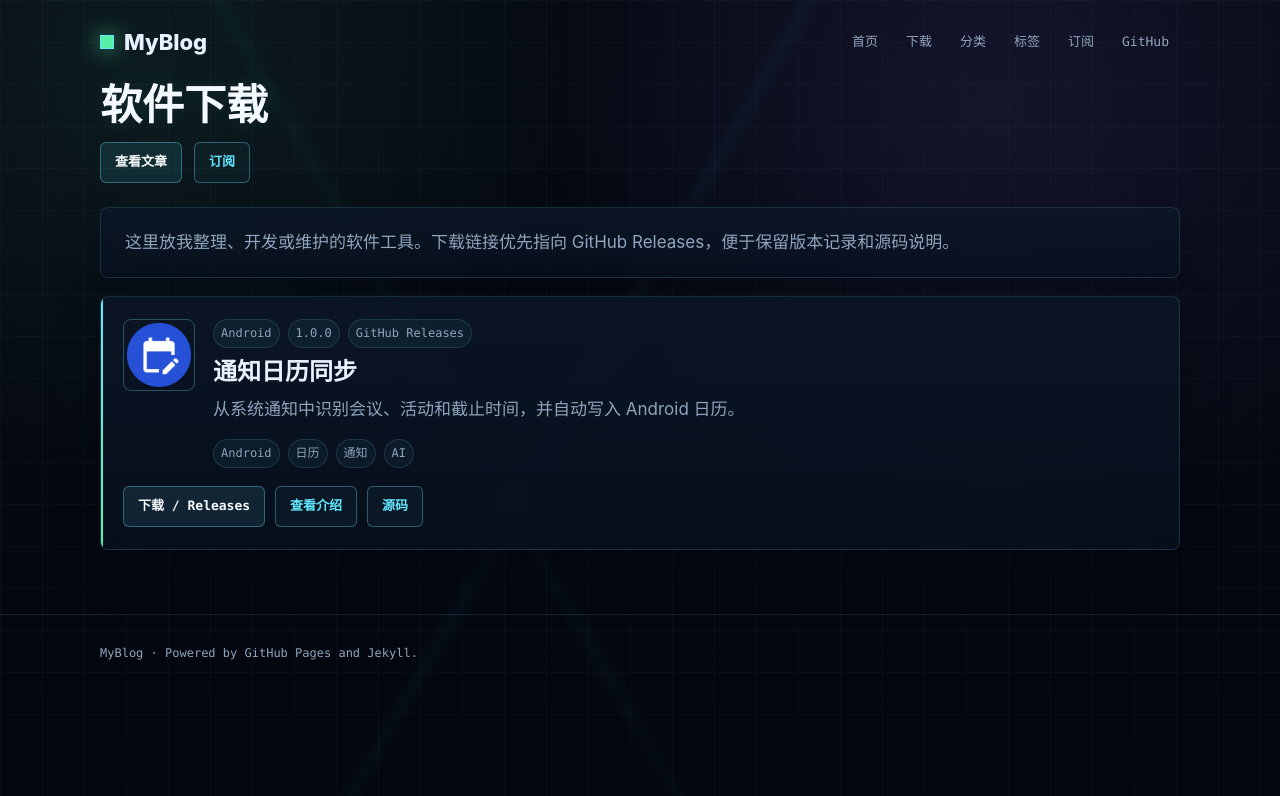
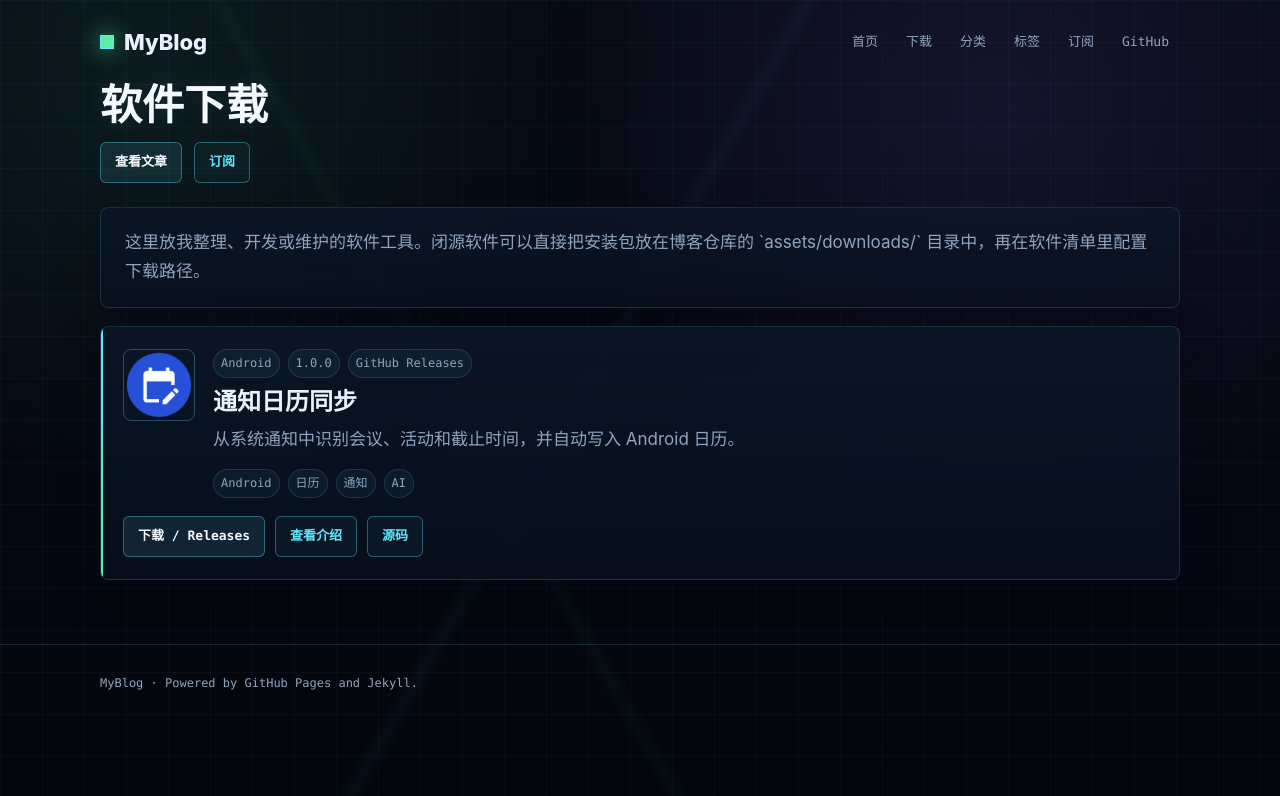
Before and after one commit to joysky77/MyBlog, a Jekyll site: the page built from downloads.md, in a window 1280 px wide. Shown: the top 796 px of the page. Built offline with Jekyll 4.4.1, drawn with Linux system fonts in a browser that asks for light colours; comment, search, counter and statistics services are not loaded.

Commit message:
Support direct software downloads

```diff
--- a/downloads.md
+++ b/downloads.md
@@ -5,7 +5,7 @@ permalink: /downloads/
 ---
 
 <section class="download-hero">
-  <p>这里放我整理、开发或维护的软件工具。下载链接优先指向 GitHub Releases，便于保留版本记录和源码说明。</p>
+  <p>这里放我整理、开发或维护的软件工具。闭源软件可以直接把安装包放在博客仓库的 `assets/downloads/` 目录中，再在软件清单里配置下载路径。</p>
 </section>
 
 {% if site.data.software.size > 0 %}
@@ -34,7 +34,11 @@ permalink: /downloads/
           </div>
         </div>
         <div class="download-actions">
-          <a class="button-link" href="{{ app.download_url }}">下载 / Releases</a>
+          {% if app.local_file %}
+            <a class="button-link" href="{{ app.local_file | relative_url }}" download>下载</a>
+          {% elsif app.download_url %}
+            <a class="button-link" href="{{ app.download_url }}">下载 / Releases</a>
+          {% endif %}
           {% if app.post_url %}
             <a class="button-link button-link-ghost" href="{{ app.post_url | relative_url }}">查看介绍</a>
           {% endif %}
```
Also changed, not shown: _data/software.yml (+12 -0 lines), README.md, 1 other file.
